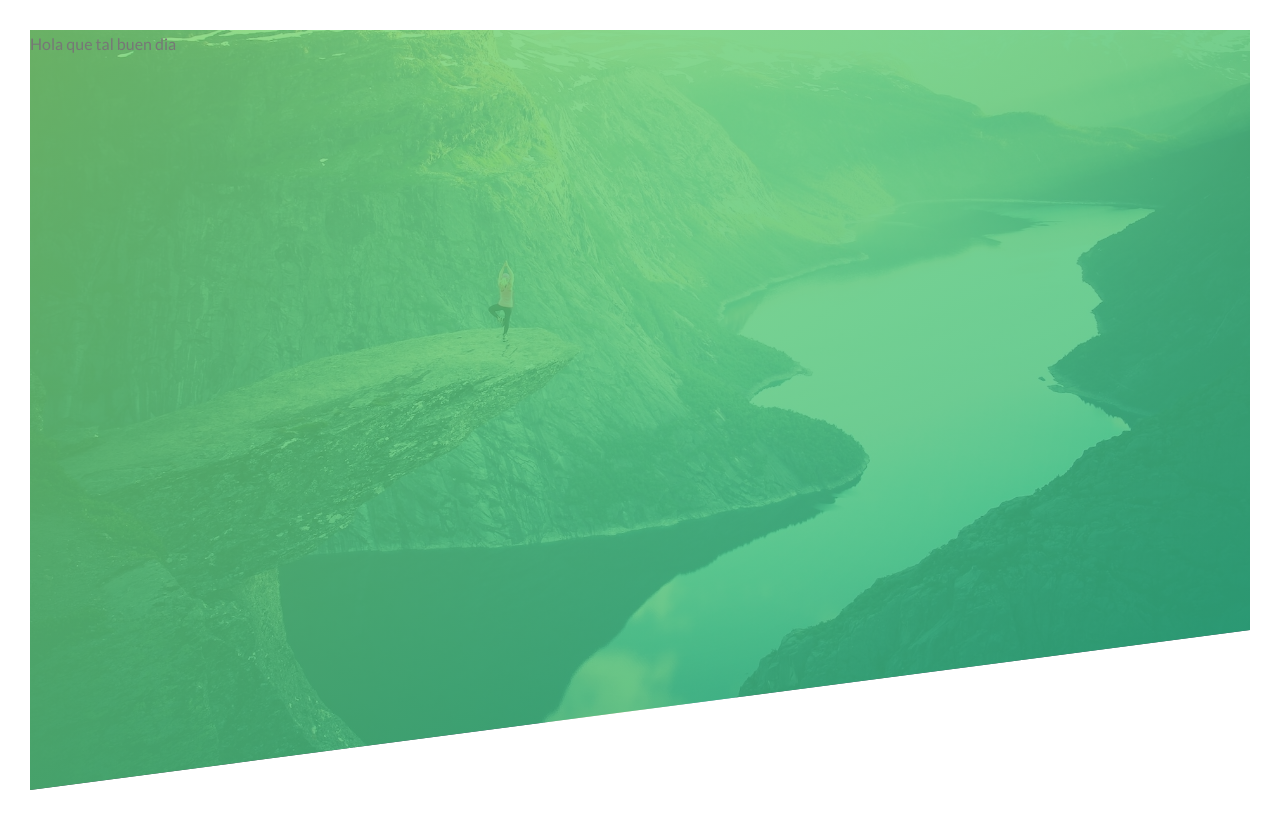
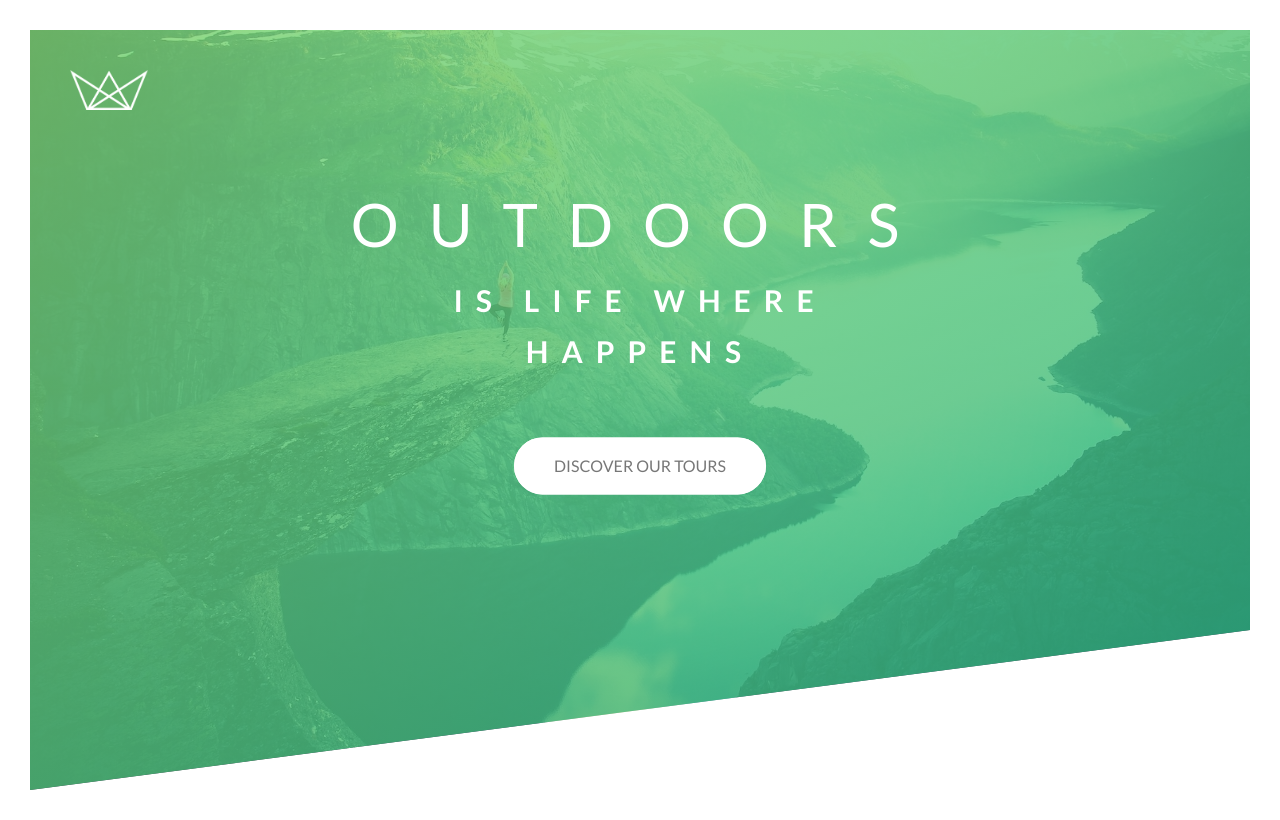
Before and after one commit to JoaquinFontana11/Curso-Sass, a plain HTML site: page Natours/starter/index.html in a window 1280 px wide. Drawn offline with Linux system fonts and the light colour scheme; files that its build step writes are made by us from their sources.

Commit message:
primer commit

```diff
--- a/Natours/starter/css/style.css
+++ b/Natours/starter/css/style.css
@@ -42,4 +42,176 @@ body {
     100% 75vh,
     0 100%
   ); /* espeficica que es lo que realmente se ve del componente marcando puntos cardinales, el orden de los puntos es en sentido horario siempre teniendo como referencia el primero de todos */
+
+  position: relative; /* Con esto la clase "logo_box" tomara este elemento como referencia como punto de partida para calcular su posicion */
 }
+
+.logo_box {
+  position: absolute;
+  top: 40px;
+  left: 40px;
+}
+
+.logo {
+  height: 40px;
+}
+
+/* todo lo que se encuentra dentro de esta clase es necesario para que un elemento este justo en el centro del elemento padre y asi se mantenga sin importar los cambios de tamaño de la pantalla */
+.text_box {
+  position: absolute;
+  top: 40%; /* deberia ser 50 pero es 40 ya que la imagen de fondo esta recortada con "clip-path" */
+  left: 50%;
+  transform: translate(-50%, -50%);
+  text-align: center;
+}
+
+.primary_heading {
+  color: #fff;
+  text-transform: uppercase;
+  margin-bottom: 60px;
+}
+
+.primary_heading_main {
+  display: block;
+  font-size: 60px; /* tamaño de la fuente */
+  font-weight: 400; /* ancho de la fuente */
+  letter-spacing: 30px; /* espacio en blanco entre letra y letra */
+
+  animation-name: moveInLeft; /* Nombre de la animacion */
+  animation-duration: 1s; /* Duracion de la animacion */
+  animation-timing-function: ease-in; /* Funcion que modifica como utiliza el tiempo de la animacion
+  Mas info: https://developer.mozilla.org/en-US/docs/Web/CSS/animation-timing-function */
+
+  /*
+  animation-delay: 3s; Setea un tiempo de espera antes de realizar la animacion
+  animation-iteration-count: 3; Cantidad de veces que se repetira la animacion
+  */
+}
+
+.primary_heading_sub {
+  display: block;
+  font-size: 30px;
+  font-weight: 700;
+  letter-spacing: 13px;
+
+  animation: moveInRight 1s ease-in; /* Forma abreviada de configurar una animacion. El orden de los parametro es:
+  name, duration, timing-function, delay, iteration-count, direction, fill-mode */
+}
+
+/*
+ Los keyframes son usados para crear animaciones totalmente personalzadas, se puede interactuar con cada momento de la animacion utilizando %.
+ Se recomienda solo modificar 2 propiedades de los elementos la opacidad y el transform ya que es para lo que estan preparados los navegadores
+ */
+@keyframes moveInLeft {
+  0% {
+    opacity: 0;
+    transform: translateX(-100px);
+  }
+
+  80% {
+    transform: translateX(10px);
+  }
+
+  100% {
+    opacity: 1;
+    transform: translateX(0);
+  }
+}
+
+@keyframes moveInRight {
+  0% {
+    opacity: 0;
+    transform: translateX(100px);
+  }
+
+  80% {
+    transform: translateX(-10px);
+  }
+
+  100% {
+    opacity: 1;
+    transform: translateX(0);
+  }
+}
+
+@keyframes moveInBottom {
+  0% {
+    opacity: 0;
+    transform: translateY(30px);
+  }
+
+  100% {
+    opacity: 1;
+    transform: translateX(0);
+  }
+}
+
+/*
+ :link y :visited son pseudo-clases que se ejecutan bajo cierta condicion, en este caso :link es cuando una etiqueta a nunca fue visitada y
+ :visited es cuando una etiqueta a fue vsitada y se vuelve a ver
+ */
+.btn:link,
+.btn:visited {
+  text-decoration: none;
+  text-transform: uppercase;
+  padding: 15px 40px;
+  border-radius: 100px;
+  display: inline-block;
+  transition: all 0.2s; /* Es la 2da forma de crear animaciones. En este caso primero definimos que propiedad queremos animar y luego el tiempo que dura */
+  position: relative; /* Necesario para que su hijo virtual se posicione detras de el correctamente */
+}
+
+/* pseudo-clase que se activa cuando el mouse esta sobre el elemento */
+.btn:hover {
+  transform: translateY(
+    -3px
+  ); /* Esto junto con el transition movera hacia arriba el boton de manera suave */
+  box-shadow: 0 20px 15px rgba(0, 0, 0, 0.2); /* Mismo caso que arriba, genera una sombra de manera suave teniendo en cuenta el transition */
+}
+
+/* pseudo-clase que se activa cuando se clickea el elemento */
+.btn:active {
+  transform: translateY(-1px);
+  box-shadow: 0 10px 15px rgba(0, 0, 0, 0.2);
+}
+
+.btn_white {
+  background-color: #fff;
+  color: #777;
+}
+
+/*
+ Crea un elemento virtual justo despues del elemento que tiene la clase asociada.
+ Este elemento virtual se comporta como un hijo del elemento con la clase
+*/
+.btn::after {
+  content: ""; /* Es obligatorio para que el elemento se vea. El contenido puede ser "", pero la propiedad debe declararse */
+  display: inline-block; /* Igual que arriba */
+  width: 100%;
+  height: 100%;
+  border-radius: 100px;
+
+  /* Posicionamiento detras del padre */
+  position: absolute;
+  top: 0;
+  left: 0;
+  z-index: -1;
+
+  /* Animacion */
+  transition: all 0.4s;
+}
+
+.btn_white::after {
+  background-color: #fff;
+}
+
+/* Aplicar propiedades en el elemento virtual cuando se posiciona el mouse sobre el */
+.btn:hover::after {
+  transform: scaleX(1.4) scaleY(1.6); /* Escala el elemento. Si el escalado es el mismo en ambas direcciones se puede usar scale() */
+  opacity: 0;
+}
+
+.btn_animated {
+  animation: moveInBottom 0.5s ease-out 0.75s;
+  animation-fill-mode: backwards; /* Hace que las propiedades que se encuentran en el 0% de la animacion se seteen en el elemento antes de comenzar la animacion */
+}
--- a/Natours/starter/index.html
+++ b/Natours/starter/index.html
@@ -16,6 +16,18 @@
     <title>Natours | Exciting tours for adventurous people</title>
   </head>
   <body>
-    <header class="header">Hola que tal buen dia</header>
+    <header class="header">
+      <div class="logo_box">
+        <img src="img/logo-white.png" alt="logo" class="logo" />
+      </div>
+      <div class="text_box">
+        <h1 class="primary_heading">
+          <span class="primary_heading_main">Outdoors</span>
+
+          <span class="primary_heading_sub">is life where happens</span>
+        </h1>
+        <a href="#" class="btn btn_white btn_animated">Discover our tours</a>
+      </div>
+    </header>
   </body>
 </html>
```
